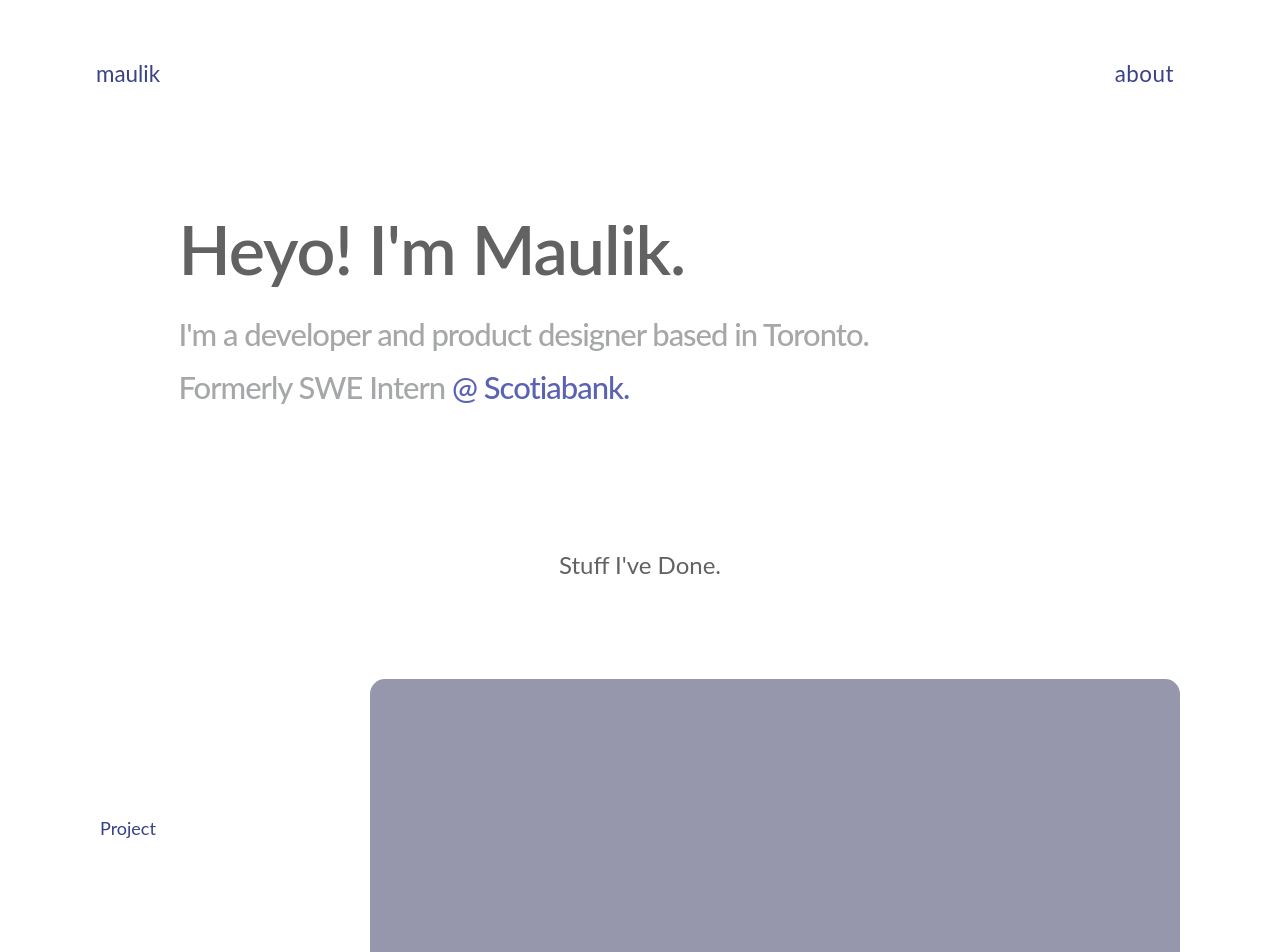
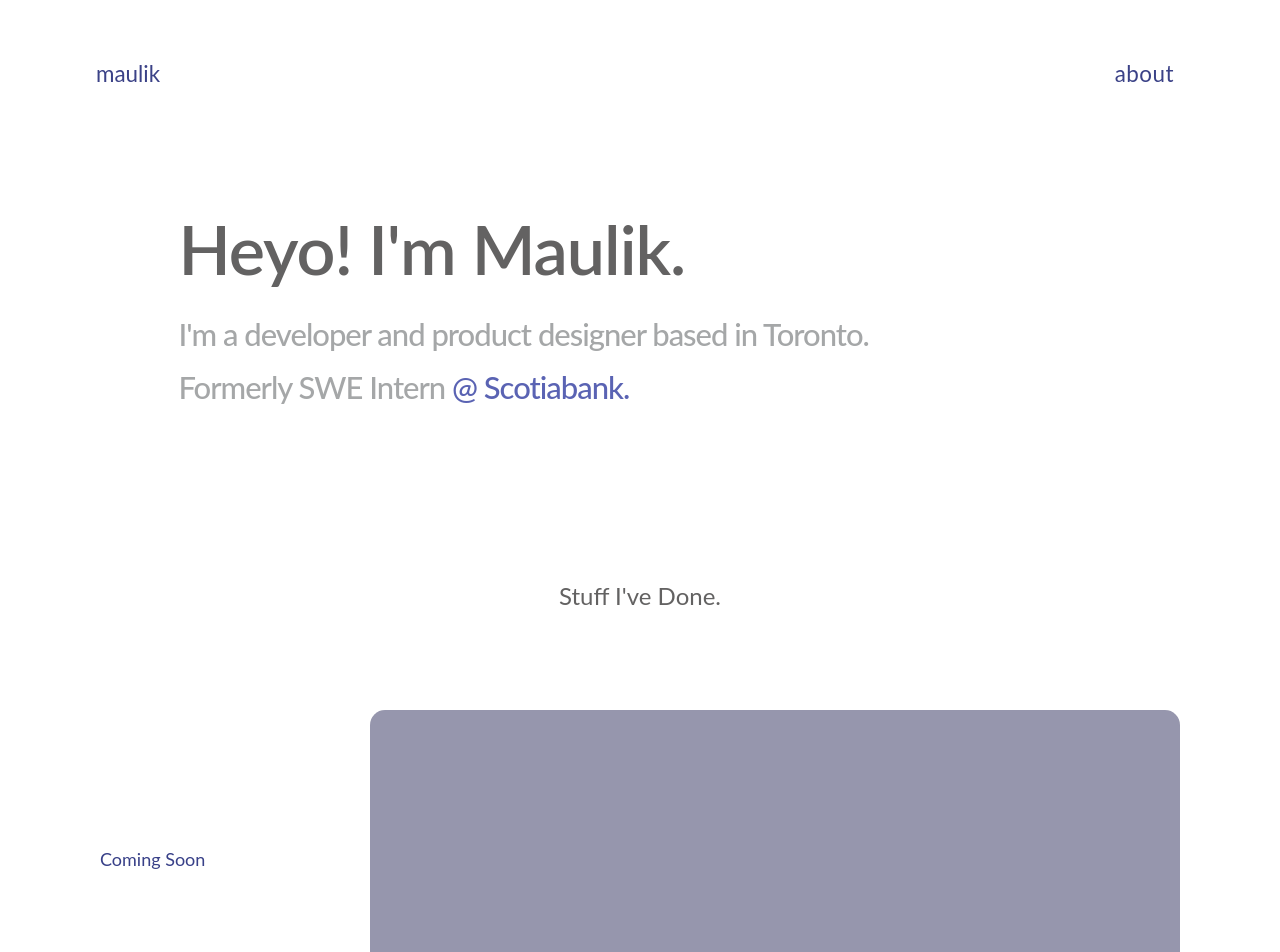
Before and after one commit to mshah87/mshah87.github.io, a Vue app: page / in a window 1280 px wide. Shown: the top 952 px of the page. Built offline with nearby package versions, Linux system fonts and the light colour scheme; what @vuikit/icons, vuikit would draw is missing.

Commit message:
margin down

```diff
--- a/src/components/Card.vue
+++ b/src/components/Card.vue
@@ -7,7 +7,7 @@
             </p>
             <div class="titleContainer">
                 <p class="label1" id="label11">
-                    Project
+                    Coming Soon
                 </p>
             </div>
         </div>
--- a/src/components/Introduction.vue
+++ b/src/components/Introduction.vue
@@ -24,7 +24,7 @@ export default {
   position: relative;
   max-width: 840px;
   margin-top: 2em;
-  margin-bottom: 4em;
+  margin-bottom: 5em;
   letter-spacing: -1px;
   line-height: 1.7;
   font-size: 31px;
```
